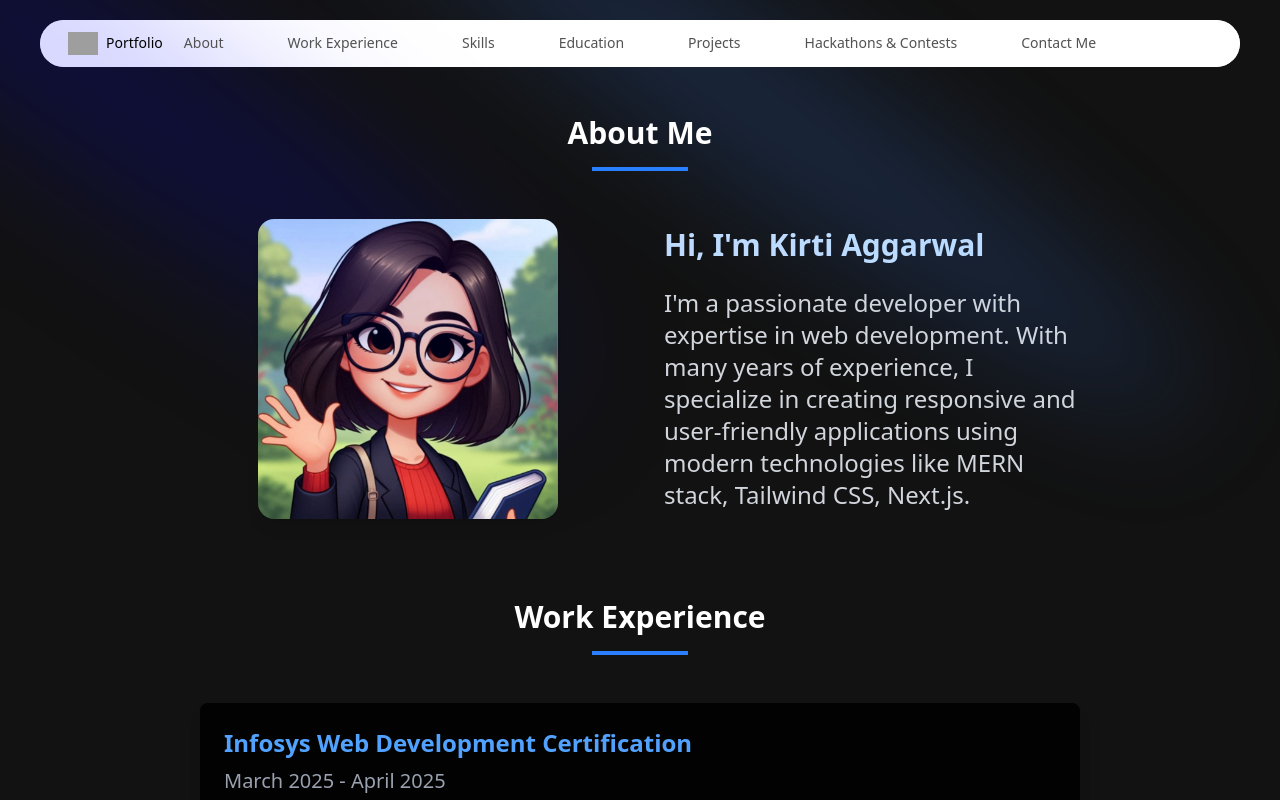
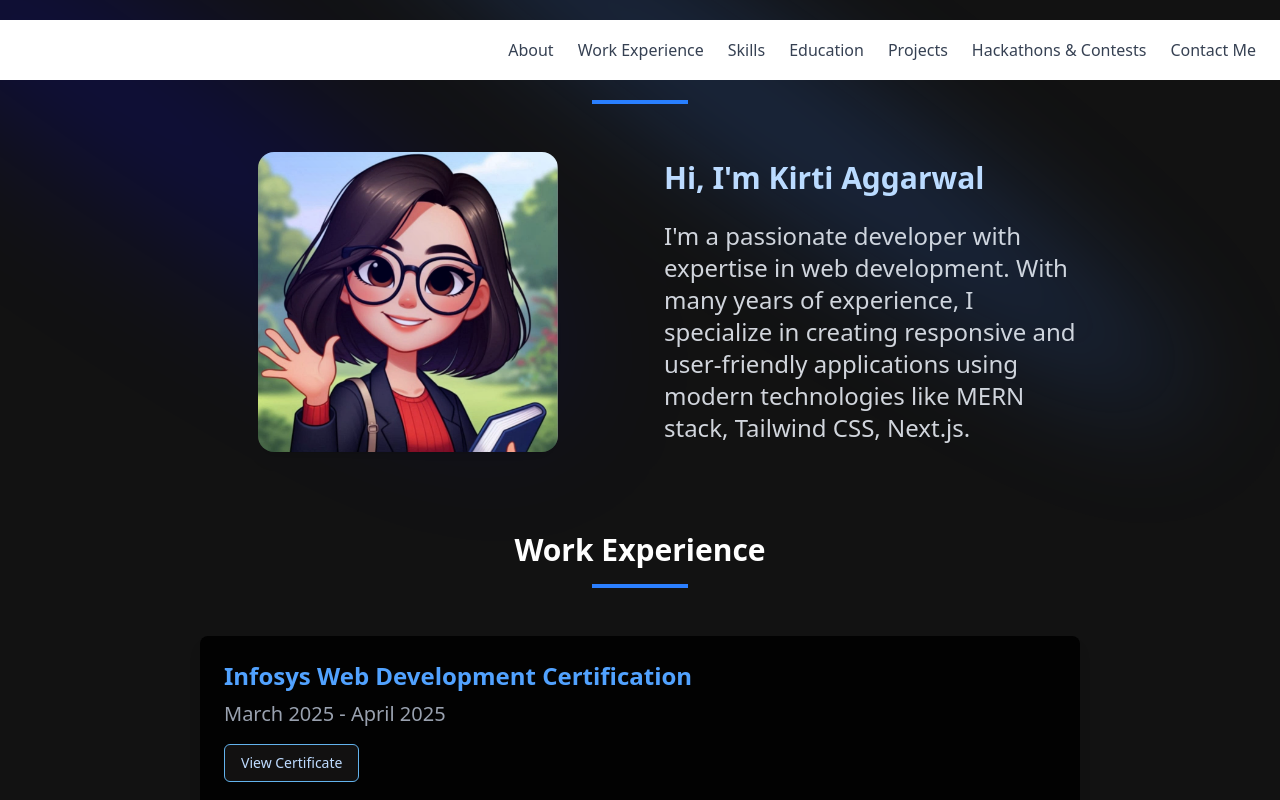
Before and after one commit to 19kirti/my-portfolio, a Next.js app: page / in a window 1280 px wide. Shown: the top 800 px of the page. Built offline with nearby package versions, Linux system fonts and the light colour scheme; grey boxes are pictures that could not be loaded.

Commit message:
Navbar component updated

```diff
--- a/app/page.tsx
+++ b/app/page.tsx
@@ -6,6 +6,7 @@ import HackathonsAndContests from "@/components/Hackathons";
 import Hero from "@/components/Hero";
 import NavbarComp from "@/components/NavbarComp";
 import Projects from "@/components/Projects";
+import SimpleNavbar from "@/components/SimpleNavbar";
 import Skills from "@/components/Skills";
 import WorkExperience from "@/components/WorkExperience";
 
@@ -14,7 +15,7 @@ export default function Home() {
   return (
     <main className="relative flex justify-center items-center flex-col overflow-hidden mx-auto sm:px-10 px-10">
       <div className="max-w-7xl w-full">
-        <NavbarComp/>
+        <SimpleNavbar/>
         <About/>
         <WorkExperience/>
         <Skills/>
--- /dev/null
+++ b/components/SimpleNavbar.tsx
@@ -0,0 +1,138 @@
+"use client";
+import { useState, useEffect } from "react";
+import Link from "next/link";
+
+const SimpleNavbar = () => {
+  const navItems = [
+    {
+      name: "About",
+      link: "#about",
+    },
+    {
+      name: "Work Experience",
+      link: "#workexperience",
+    },
+    {
+      name: "Skills",
+      link: "#skills",
+    },
+    {
+      name: "Education",
+      link: "#education",
+    },
+    {
+      name: "Projects",
+      link: "#projects",
+    },
+    {
+      name: "Hackathons & Contests",
+      link: "#hackathons",
+    },
+    {
+      name: "Contact Me",
+      link: "#contact",
+    },
+  ];
+
+  const [isMenuOpen, setIsMenuOpen] = useState(false);
+  const [scrolled, setScrolled] = useState(false);
+
+  // Handle scroll effect
+  useEffect(() => {
+    const handleScroll = () => {
+      if (window.scrollY > 20) {
+        setScrolled(true);
+      } else {
+        setScrolled(false);
+      }
+    };
+
+    window.addEventListener("scroll", handleScroll);
+    return () => {
+      window.removeEventListener("scroll", handleScroll);
+    };
+  }, []);
+
+  return (
+    <nav
+      className={`fixed top-0 left-0 w-full z-50 transition-all duration-300 ${
+        scrolled
+          ? "bg-white/90 backdrop-blur-sm shadow-md py-2"
+          : "bg-white py-4 mt-5"
+      }`}
+    >
+      <div className="container mx-auto px-4 md:px-6">
+        <div className="flex justify-between items-center">
+          {/* Logo */}
+          <div className="text-xl font-bold">
+            <Link href="/">Portfolio</Link>
+          </div>
+
+          {/* Desktop Navigation */}
+          <div className="hidden md:flex space-x-6">
+            {navItems.map((item, idx) => (
+              <a
+                key={`desktop-link-${idx}`}
+                href={item.link}
+                className="text-gray-700 hover:text-blue-600 transition-colors"
+              >
+                {item.name}
+              </a>
+            ))}
+          </div>
+
+          {/* Mobile Menu Button */}
+          <button
+            className="md:hidden focus:outline-none"
+            onClick={() => setIsMenuOpen(!isMenuOpen)}
+            aria-label="Toggle menu"
+          >
+            <svg
+              className="w-6 h-6"
+              fill="none"
+              stroke="currentColor"
+              viewBox="0 0 24 24"
+              xmlns="http://www.w3.org/2000/svg"
+            >
+              {isMenuOpen ? (
+                <path
+                  strokeLinecap="round"
+                  strokeLinejoin="round"
+                  strokeWidth={2}
+                  d="M6 18L18 6M6 6l12 12"
+                />
+              ) : (
+                <path
+                  strokeLinecap="round"
+                  strokeLinejoin="round"
+                  strokeWidth={2}
+                  d="M4 6h16M4 12h16M4 18h16"
+                />
+              )}
+            </svg>
+          </button>
+        </div>
+
+        {/* Mobile Menu */}
+        {isMenuOpen && (
+          <div className="md:hidden mt-4 pb-4 bg-white">
+            <div className="flex flex-col space-y-4">
+              {navItems.map((item, idx) => (
+                <a
+                  key={`mobile-link-${idx}`}
+                  href={item.link}
+                  className="text-gray-700 hover:text-blue-600 transition-colors px-2 py-1"
+                  onClick={() => setIsMenuOpen(false)}
+                >
+                  {item.name}
+                </a>
+              ))}
+            </div>
+          </div>
+        )}
+      </div>
+    </nav>
+  );
+};
+
+export default SimpleNavbar;
```
